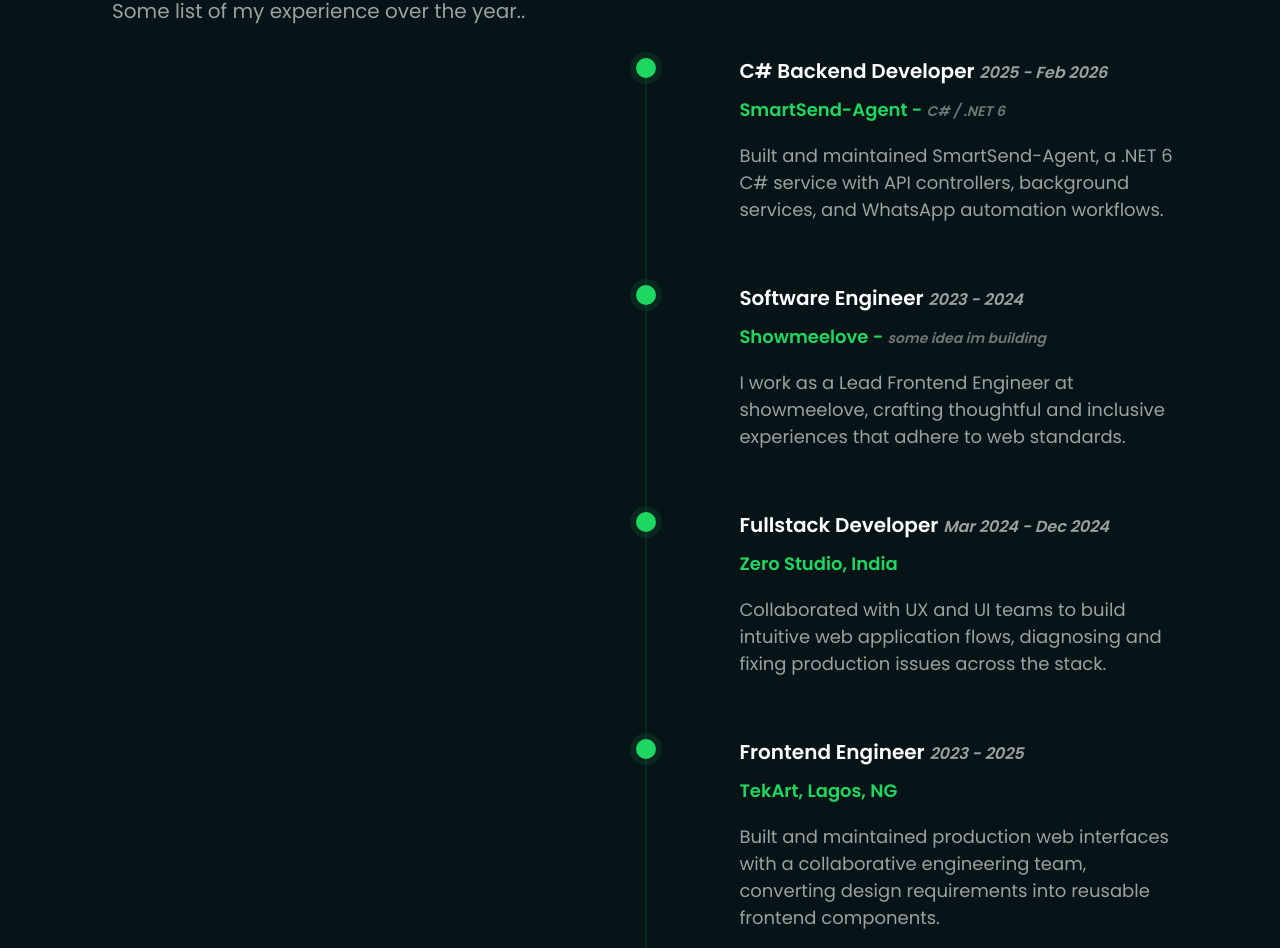
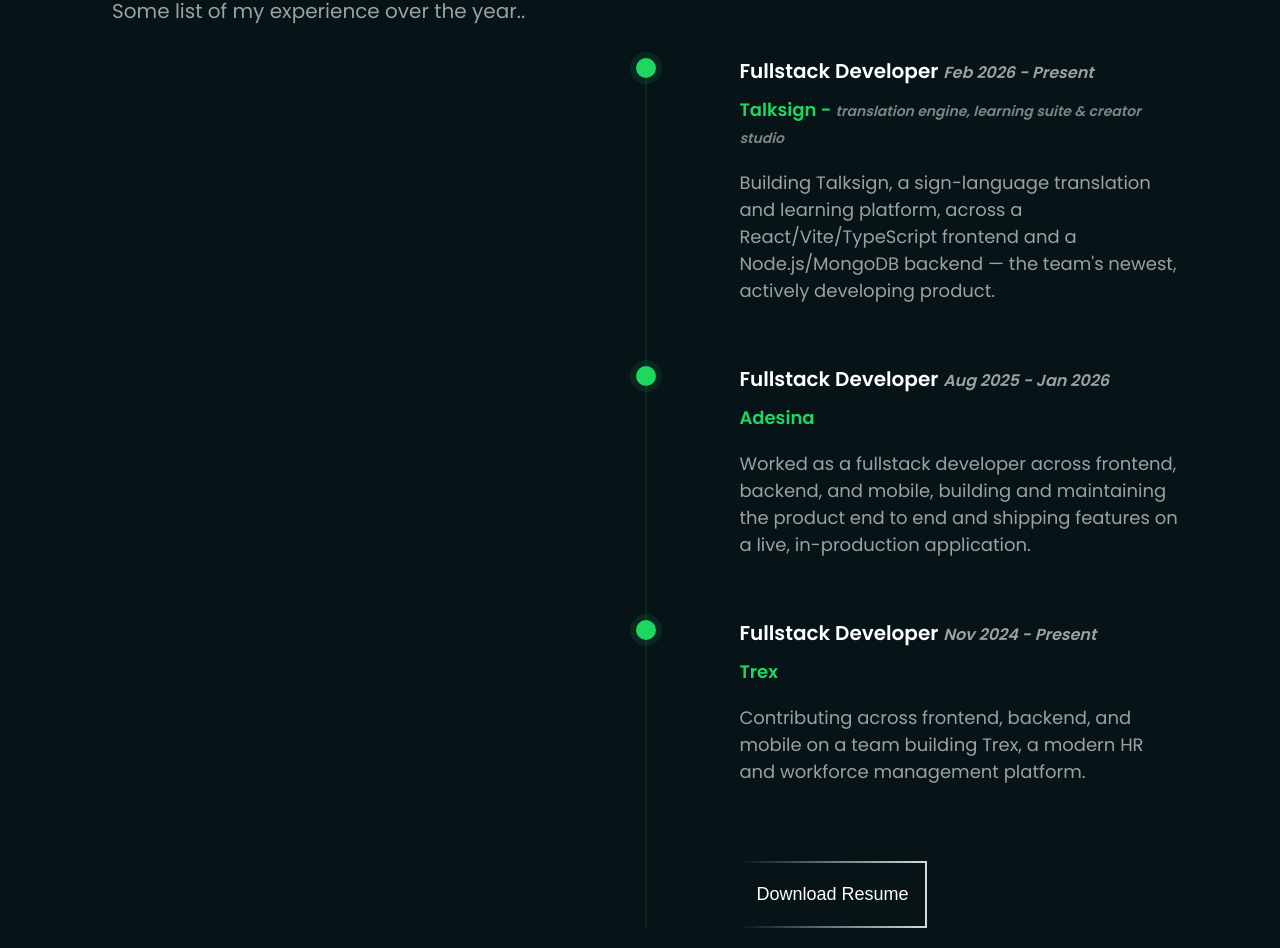
Before and after one commit to Victorola-coder/VickyJay, a React (Vite) app: page / in a window 1280 px wide. Shown: the part 1852-2800 px from the top of the page. Built offline with nearby package versions, Linux system fonts and the light colour scheme; a web font is replaced by a local one.

Commit message:
feat: update experience data with new roles and descriptions; enhance resume content and structure for clarity and detail

```diff
--- a/src/components/hero.jsx
+++ b/src/components/hero.jsx
@@ -23,7 +23,7 @@
               className="text-[#F0FEFF] font-pop flex-shrink-0 text-[.9em] leading-[1.5] font-medium mt-[40px] flex flex-col gap-8 md:flex md:flex-col md:gap-[20px] md:mt-[45px] lg:flex lg:flex-row lg:items-start lg:gap-[12px]"
             >
               <p className="max-w-[310px]">
-                1+ Years of experience. Specialized in building products, while
+                3+ Years of experience. Specialized in building products, while
                 ensuring a seamless web experience for clients across africa.
               </p>
               <p className="max-w-[319px]">
--- a/src/constants/data.js
+++ b/src/constants/data.js
@@ -66,35 +66,22 @@
 
 export const EXPERIENCE_DATA = [
   {
-    role: "C# Backend Developer",
-    company: "SmartSend-Agent",
-    period: "2025 - Feb 2026",
-    description: "Built and maintained SmartSend-Agent, a .NET 6 C# service with API controllers, background services, and WhatsApp automation workflows.",
-    subtext: "C# / .NET 6"
-  },
-  {
-    role: "Software Engineer",
-    company: "Showmeelove",
-    period: "2023 - 2024",
-    description: "I work as a Lead Frontend Engineer at showmeelove, crafting thoughtful and inclusive experiences that adhere to web standards.",
-    subtext: "some idea im building"
+    role: "Fullstack Developer",
+    company: "Talksign",
+    period: "Feb 2026 - Present",
+    description: "Building Talksign, a sign-language translation and learning platform, across a React/Vite/TypeScript frontend and a Node.js/MongoDB backend — the team's newest, actively developing product.",
+    subtext: "translation engine, learning suite & creator studio"
   },
   {
     role: "Fullstack Developer",
-    company: "Zero Studio, India",
-    period: "Mar 2024 - Dec 2024",
-    description: "Collaborated with UX and UI teams to build intuitive web application flows, diagnosing and fixing production issues across the stack."
+    company: "Adesina",
+    period: "Aug 2025 - Jan 2026",
+    description: "Worked as a fullstack developer across frontend, backend, and mobile, building and maintaining the product end to end and shipping features on a live, in-production application."
   },
   {
-    role: "Frontend Engineer",
-    company: "TekArt, Lagos, NG",
-    period: "2023 - 2025",
-    description: "Built and maintained production web interfaces with a collaborative engineering team, converting design requirements into reusable frontend components."
-  },
-  {
-    role: "Creative Web Developer",
-    company: "Vistapay, Uyo, NG.",
-    period: "2023 - till date",
-    description: "I work as a frontend developer building the system of the company, creating beautiful interfaces users love."
+    role: "Fullstack Developer",
+    company: "Trex",
+    period: "Nov 2024 - Present",
+    description: "Contributing across frontend, backend, and mobile on a team building Trex, a modern HR and workforce management platform."
   }
 ];
```
Also changed, not shown: src/utils/ovt.resume.md (+67 -41 lines), 1 other file (tests, documents, lock files or other folders).
